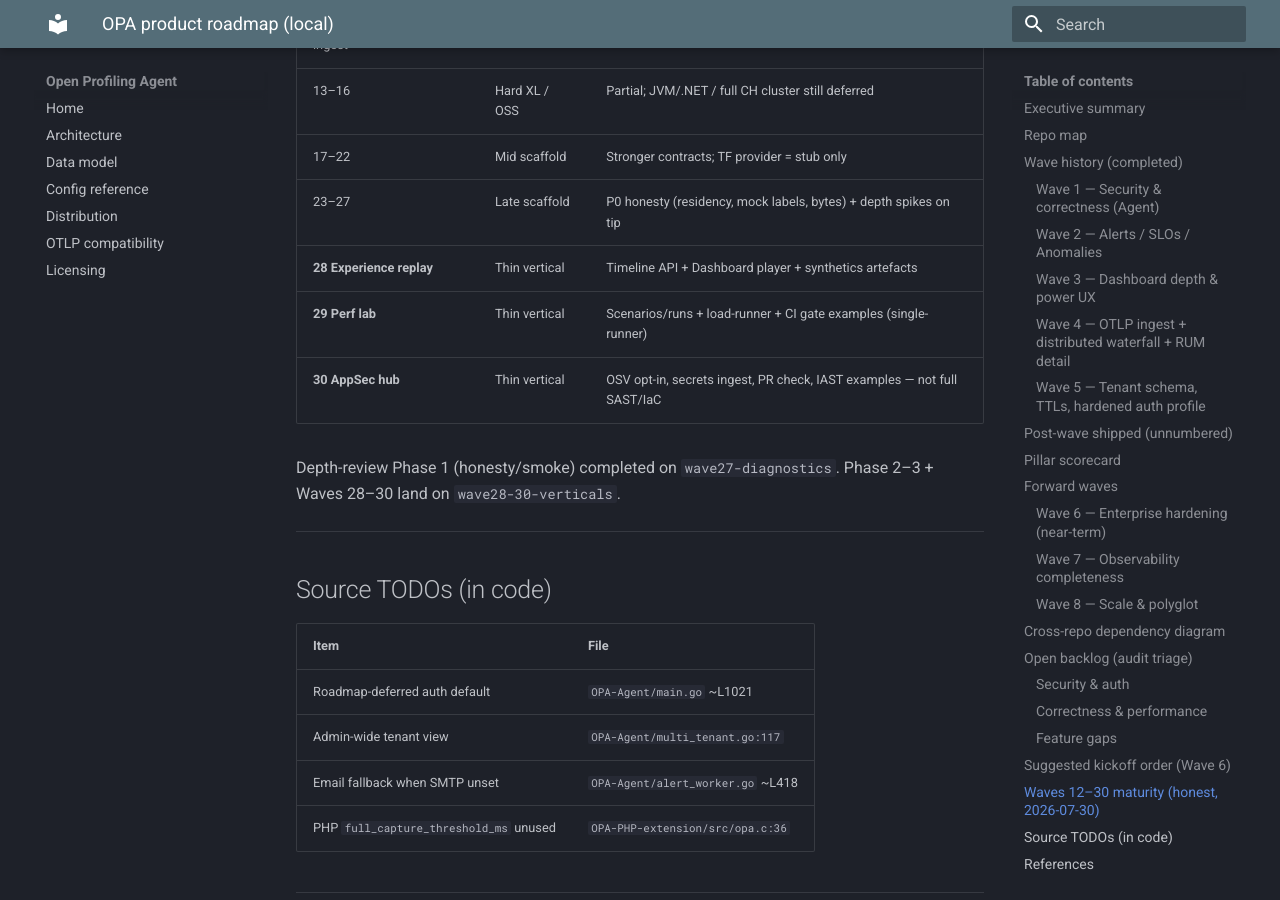
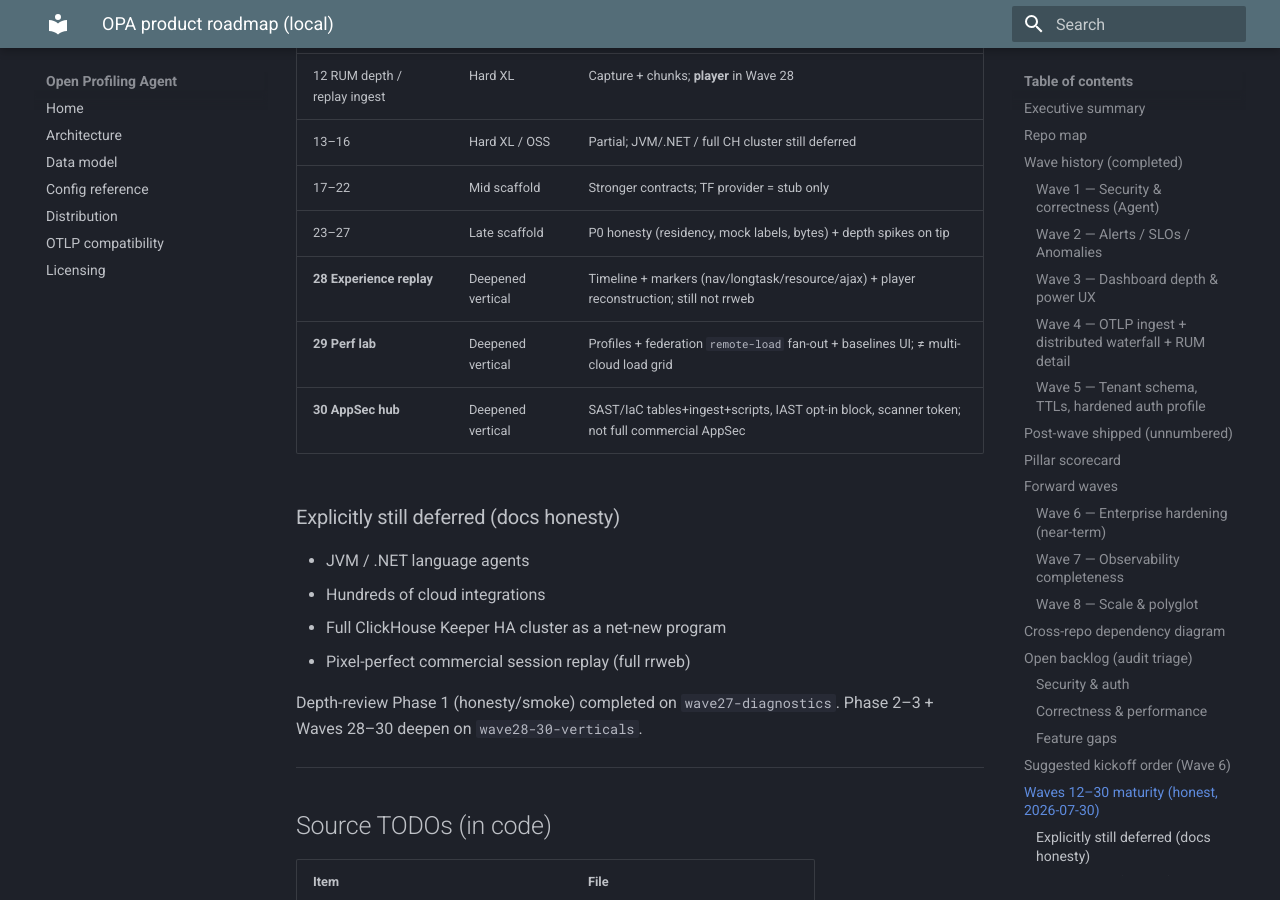
Before and after one commit to TheGrimmChester/OPA-Stack, an MkDocs documentation site: the page built from docs/ROADMAP.local.md, in a window 1280 px wide and 900 px high, scrolled down 8822 px. Built offline with MkDocs 1.6.1 and Material for MkDocs 9.7.7, drawn with Linux system fonts in a browser that asks for light colours; some of the changed text lies outside the part shown.

Commit message:
Update ROADMAP for deepened Waves 28–30 and deferred honesty list.

```diff
--- a/docs/ROADMAP.local.md
+++ b/docs/ROADMAP.local.md
@@ -13,8 +13,8 @@ repos: [OPA-Agent, OPA-Dashboard, OPA-PHP-extension, opa-node, opa-rum-js, OPA-s
 ## Executive summary
 
 - **Vision:** Self-hosted APM for PHP and polyglot stacks — traces, errors, logs, RUM, reliability, and thin perf/AppSec verticals without vendor lock-in.
-- **Maturity:** Waves 1–27 scaffolded/shipped on tip branches; Waves 28–30 thin verticals (replay player, perf lab, AppSec hub) in progress on `wave28-30-verticals`.
-- **Honesty:** Late waves are contracts + demos until depth spikes land; do not claim eBPF/cloud inventory/commercial load-test/AppSec parity.
+- **Maturity:** Waves 1–27 scaffolded/shipped on tip branches; Waves 28–30 deepened verticals (replay fidelity, federation load fan-out, SAST/IaC hub) on `wave28-30-verticals`.
+- **Honesty:** Late waves are contracts + demos until depth spikes land; do not claim eBPF/cloud inventory/commercial load-test/AppSec parity. Explicitly still deferred: JVM/.NET agents, hundreds of cloud integrations, full ClickHouse Keeper HA as net-new, pixel-perfect commercial session replay.
 
 ---
 
@@ -259,11 +259,18 @@ Source: [`docs/AUDIT-2026-07-23.md`](AUDIT-2026-07-23.md) — header notes sever
 | 13–16 | Hard XL / OSS | Partial; JVM/.NET / full CH cluster still deferred |
 | 17–22 | Mid scaffold | Stronger contracts; TF provider = stub only |
 | 23–27 | Late scaffold | P0 honesty (residency, mock labels, bytes) + depth spikes on tip |
-| **28 Experience replay** | Thin vertical | Timeline API + Dashboard player + synthetics artefacts |
-| **29 Perf lab** | Thin vertical | Scenarios/runs + load-runner + CI gate examples (single-runner) |
-| **30 AppSec hub** | Thin vertical | OSV opt-in, secrets ingest, PR check, IAST examples — not full SAST/IaC |
+| **28 Experience replay** | Deepened vertical | Timeline + markers (nav/longtask/resource/ajax) + player reconstruction; still not rrweb |
+| **29 Perf lab** | Deepened vertical | Profiles + federation `remote-load` fan-out + baselines UI; ≠ multi-cloud load grid |
+| **30 AppSec hub** | Deepened vertical | SAST/IaC tables+ingest+scripts, IAST opt-in block, scanner token; not full commercial AppSec |
 
-Depth-review Phase 1 (honesty/smoke) completed on `wave27-diagnostics`. Phase 2–3 + Waves 28–30 land on `wave28-30-verticals`.
+### Explicitly still deferred (docs honesty)
+
+- JVM / .NET language agents
+- Hundreds of cloud integrations
+- Full ClickHouse Keeper HA cluster as a net-new program
+- Pixel-perfect commercial session replay (full rrweb)
+
+Depth-review Phase 1 (honesty/smoke) completed on `wave27-diagnostics`. Phase 2–3 + Waves 28–30 deepen on `wave28-30-verticals`.
 
 ---
 
```
